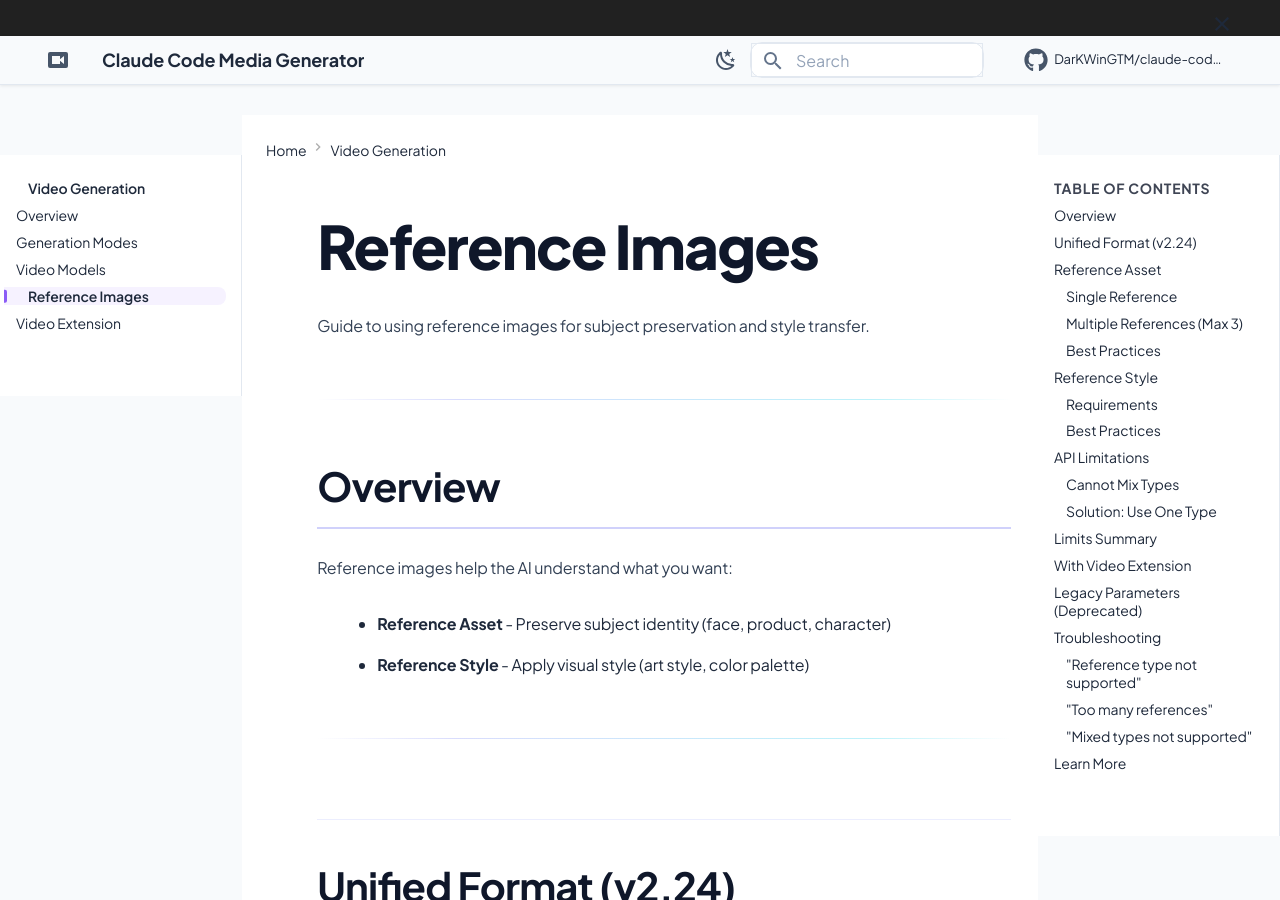
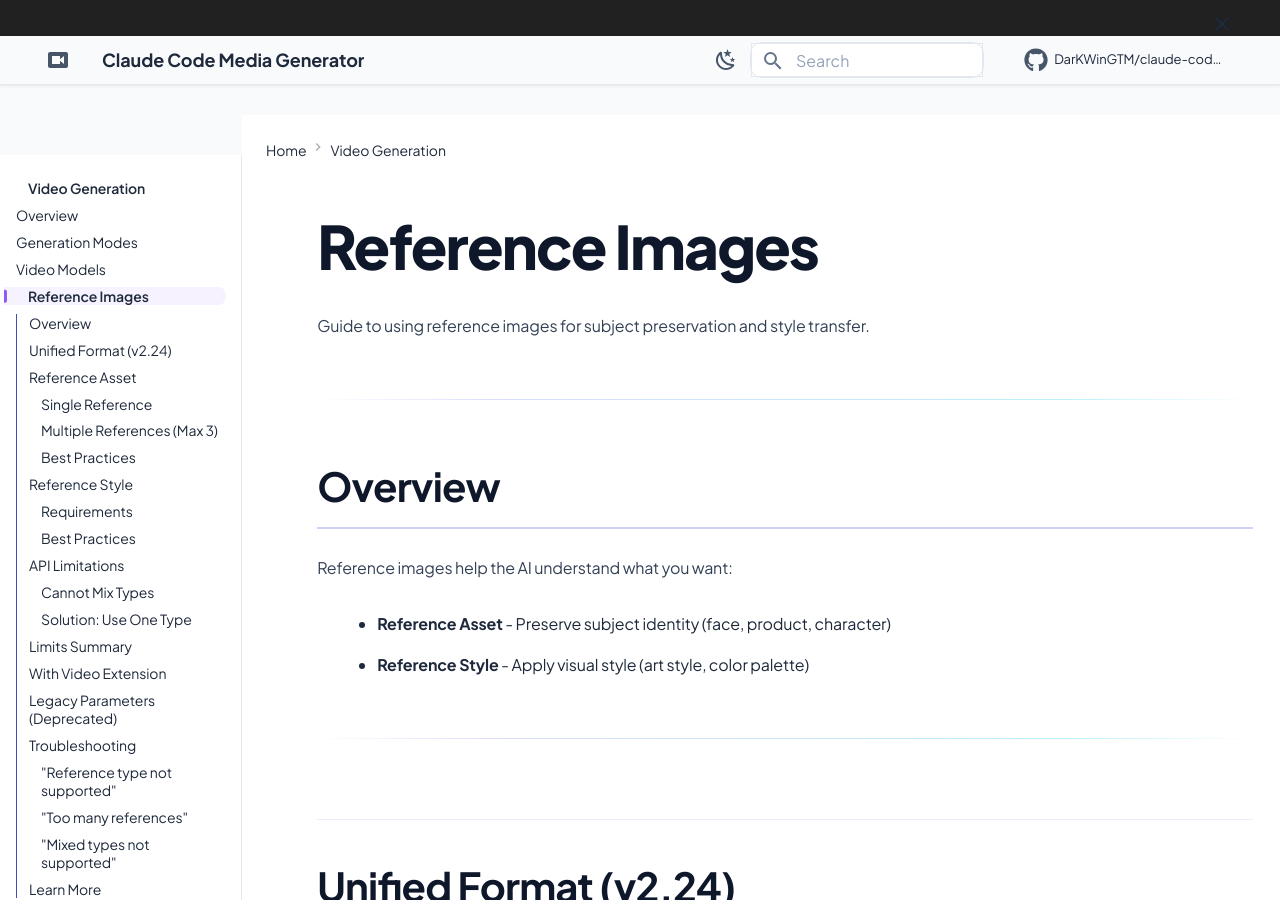
Before and after one commit to DarKWinGTM/claude-code-media-generator, an MkDocs documentation site: the page built from docs/video/reference-images.md, in a window 1280 px wide and 900 px high. Built offline with MkDocs 1.6.1 and Material for MkDocs 9.7.7, drawn with Linux system fonts in a browser that asks for light colours; emoji names are drawn with the system emoji font; comment, search, counter and statistics services are not loaded.

Commit message:
feat(pages): Add navigation.sticky and toc.integrate for sticky sidebar
CSS v1.7.6 - MkDocs Material Theme Configuration Fix:
- Added navigation.sticky: Enables sticky navigation sidebar
- Added toc.integrate: Integrates TOC into left sidebar
- Root cause: MkDocs Material controls sidebar via JS, not pure CSS
- Previous CSS attempts (v1.7.5) couldn't override framework behavior

This fixes the persistent sidebar sticky scroll issue that CSS alone
could not resolve.

Co-Authored-By: Claude <noreply@anthropic.com>

```diff
--- a/mkdocs.yml
+++ b/mkdocs.yml
@@ -40,6 +40,7 @@ theme:
     - navigation.footer
     - navigation.instant
     - navigation.instant.prefetch
+    - navigation.sticky
     - search.suggest
     - search.highlight
     - search.share
@@ -48,6 +49,7 @@ theme:
     - content.code.copy
     - content.code.select
     - toc.follow
+    - toc.integrate
     - announce.dismiss
   icon:
     repo: fontawesome/brands/github
```
